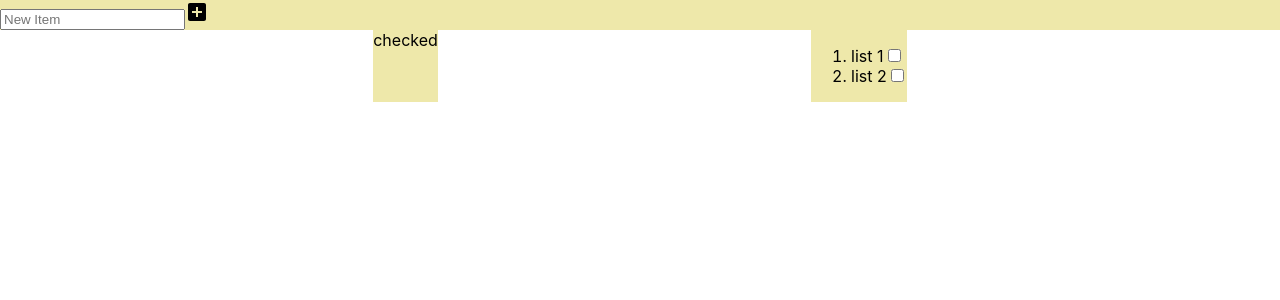
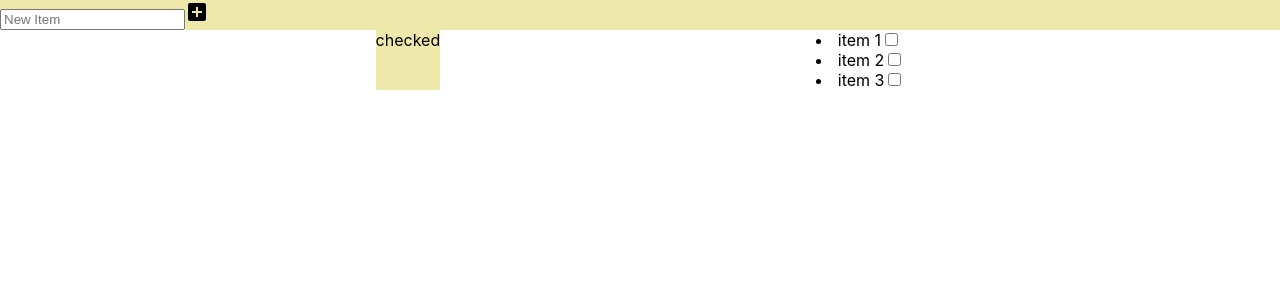
Before and after one commit to PhilCodesNow/react-shopping-app, a React (Create React App) app: page / in a window 1280 px wide. Shown: the top 300 px of the page. Built offline with nearby package versions, Linux system fonts and the light colour scheme.

Commit message:
working on react rendering unchecked list when box is checked

```diff
--- a/package.json
+++ b/package.json
@@ -11,6 +11,7 @@
     "react": "^17.0.1",
     "react-dom": "^17.0.1",
     "react-scripts": "4.0.1",
+    "uuid": "^8.3.2",
     "web-vitals": "^0.2.4"
   },
   "scripts": {
--- a/src/App.js
+++ b/src/App.js
@@ -3,13 +3,14 @@ import Input from './Input';
 import { useState, useRef } from 'react';
 import Output from './Output';
 import './App.css';
+import { v4 as uuidv4 } from 'uuid';
 
 
 
 
 function App() {
 
-  const [list, setList] = useState([{name: 'list 1', checked: false}, {name: 'list 2', checked: false}])
+  const [list, setList] = useState([{name: 'item 1', checked: false, id: uuidv4()}, {name: 'item 2', checked: false, id: uuidv4()}, {name: 'item 3', checked: false, id: uuidv4()}])
   let listRef = useRef()
 
 
@@ -17,13 +18,20 @@ function App() {
   function handleInputSubmit(){
     const newList = listRef.current.value
     setList(prevList => {
-      return [...prevList, {name: newList, checked: false}]
+      return [...prevList, {name: newList, checked: false, id: uuidv4()}]
     })
     listRef.current.value = ''
   }
 
+  function handleCheckedChange(id){
+    let newList = list
+    const listItem = newList.findIndex(item => item.id === id)
 
-  console.log(list)
+    newList[listItem].checked = !newList[listItem].checked
+    setList(newList)
+    console.log(list)
+  }
+
   return (
     <div>
       <Input
@@ -31,7 +39,10 @@ function App() {
       listRef={listRef}
       />
       <Output
-      list={list}/>
+      list={list}
+      handleCheckedChange={handleCheckedChange}
+      />
+
     </div>
 
   );
--- a/src/Output.js
+++ b/src/Output.js
@@ -6,7 +6,8 @@ import './Output.css';
 
 function Output(props) {
     const {
-        list
+        list,
+        handleCheckedChange
     } = props
     return (
         <div className="output">
@@ -15,6 +16,7 @@ function Output(props) {
             />
             <OutputUnchecked
             list={list}
+            handleCheckedChange={handleCheckedChange}
             />
         {/* <ol>
         {
--- a/src/OutputUnchecked.js
+++ b/src/OutputUnchecked.js
@@ -1,27 +1,47 @@
+import { ListItemSecondaryAction } from '@material-ui/core';
 import React from 'react';
 import './OutputUnchecked.css';
 
 function OutputUnchecked(props) {
     const {
-        list
+        list,
+        handleCheckedChange
     } = props
-    console.log(list)
-    return (
-        <div className="outputunchecked">
-        <ol>
-        {
-        list.map(listItem =>{
-           if(listItem.checked === false){
-               return <li className="output__li">
-                {listItem.name}
-            <input type="checkbox"></input>
+
+
+
+// return(<div>
+//     {list.map(listItem =>{
+//         if(listItem.checked === false){
+//             return (
+//             <li className="output__li" key={listItem.id}>
+//             {listItem.name}
+//         <input type="checkbox" name="checked" onClick={() => handleCheckedChange(listItem.id)}></input>
+//         </li>)
+//     }
+//     })
+//     }
+//     </div>
+// )
+
+// create array of unchecked list  items return those
+let uncheckedList = list.map(listItem =>{
+    if(listItem.checked === false){
+        return (
+            <li key={listItem.id}>
+               {listItem.name}
+            <input type="checkbox" name="checked" onClick={() => handleCheckedChange(listItem.id)}></input>
             </li>
-        }
-        })
-        }
-        </ol>
-        </div>
-    )
+        )
+    }
+})
+console.log(list)
+
+
+return <div>{uncheckedList}</div>
+
 }
 
+
+
 export default OutputUnchecked
```
Also changed, not shown: 2 other files (tests, documents, lock files or other folders).
